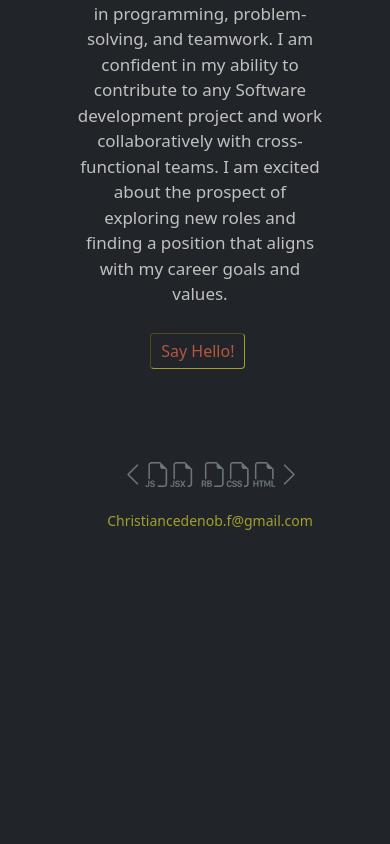
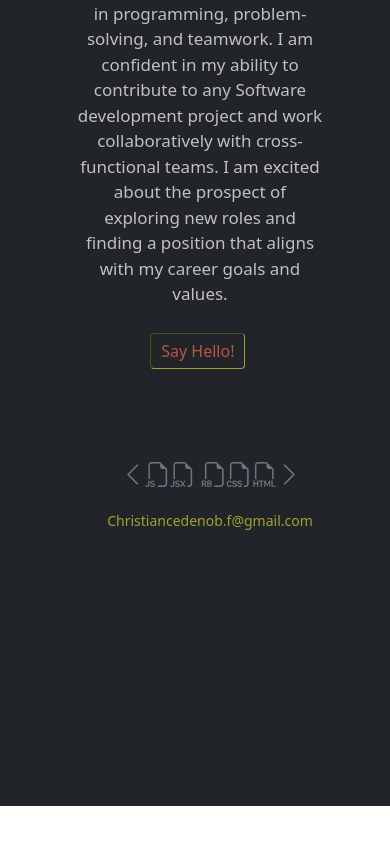
Before and after one commit to cedenoc181/pw2023, a React (Create React App) app: page / in a window 390 px wide. Shown: the part 5331-6175 px from the top of the page. After the commit the page ends 6137 px from the top, so only its background shows below. Built offline with nearby package versions, Linux system fonts and the light colour scheme.

Commit message:
added height to the view port of the home screen

```diff
--- a/src/Component/About.css
+++ b/src/Component/About.css
@@ -143,3 +143,7 @@ margin-right: 160px;
         font-size: 17px !important;
     }
 }
+
+@media only screen and (max-width: 375px) {
+
+}
--- a/src/Component/Contact.css
+++ b/src/Component/Contact.css
@@ -184,3 +184,7 @@ border-radius: 4px;
         font-size: 16px !important;
     }
 }
+
+@media only screen and (max-width: 375px) {
+
+}
--- a/src/Component/Footer.css
+++ b/src/Component/Footer.css
@@ -27,7 +27,6 @@
 @media only screen and (max-width: 1024px) {
     #footer {
         height: 50vh;
-        /* padding-bottom: 400px !important; */
     }
 }
 
@@ -35,7 +34,6 @@
 @media only screen and (max-width: 912px) {
     #footer {
         height: 60vh;
-        /* padding-bottom: 400px !important; */
     }
 }
 
@@ -44,7 +42,7 @@
 
     #footer {
         height: 50vh;
-        padding-bottom: 400px !important;
+        padding-bottom: 350px !important;
     }
 
     .footerEmail {
@@ -55,9 +53,18 @@
 @media only screen and (max-width: 768px) {
     #footer {
         height: 30vh;
+        padding-bottom: 350px !important;
     }
 }
 
 @media only screen and (max-width: 390px) {
+    #footer {
+        padding-top: 200px;
+    }
+}
 
+@media only screen and (max-width: 375px) {
+    #footer {
+        padding-top: 100px !important;
+    }
 }
--- a/src/Component/Home.css
+++ b/src/Component/Home.css
@@ -282,3 +282,16 @@ main h2 {
     }
 
   }
+
+
+  @media only screen and (max-width: 375px) {
+    #home::-webkit-scrollbar {
+      display: none;
+    }
+
+    #home {
+      height: 110vh;
+    }
+
+
+  }
--- a/src/Component/Project.css
+++ b/src/Component/Project.css
@@ -162,3 +162,7 @@
         padding-bottom: 100px !important;
     }
 }
+
+@media only screen and (max-width: 375px) {
+
+}
```
